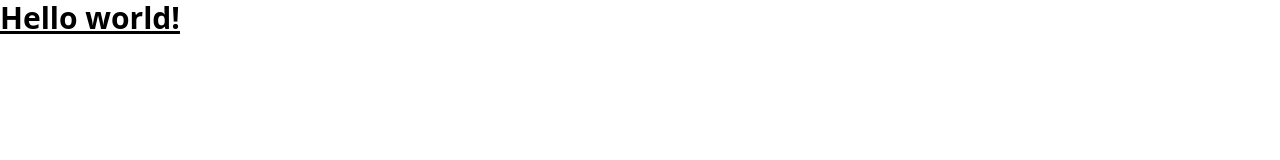
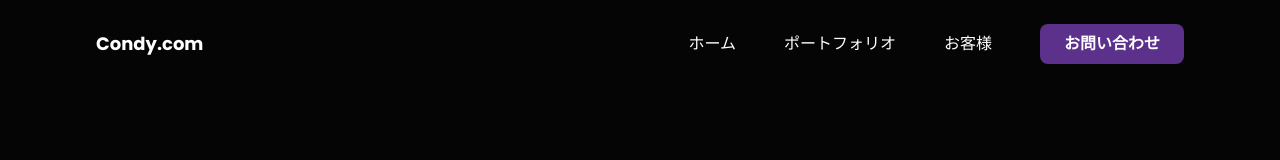
Before and after one commit to yu03-dev/condy-portfolio, a website: page src/index.html in a window 1280 px wide. Drawn offline with nearby package versions, Linux system fonts and the light colour scheme; files that its build step writes are made by us from their sources.

Commit message:
✨ レスポンシブなヘッダーを追加

```diff
--- a/src/index.html
+++ b/src/index.html
@@ -3,9 +3,57 @@
   <head>
     <meta charset="UTF-8" />
     <meta name="viewport" content="width=device-width, initial-scale=1.0" />
+    <title>Condy's Portfolio</title>
     <link href="/dist/output.css" rel="stylesheet" />
+    <link rel="preconnect" href="https://fonts.googleapis.com" />
+    <link rel="preconnect" href="https://fonts.gstatic.com" crossorigin />
+    <link
+      href="https://fonts.googleapis.com/css2?family=Poppins:wght@300;500;700&display=swap"
+      rel="stylesheet"
+    />
+    <link
+      rel="stylesheet"
+      href="https://cdnjs.cloudflare.com/ajax/libs/font-awesome/6.4.2/css/all.min.css"
+      integrity="sha512-z3gLpd7yknf1YoNbCzqRKc4qyor8gaKU1qmn+CShxbuBusANI9QpRohGBreCFkKxLhei6S9CQXFEbbKuqLg0DA=="
+      crossorigin="anonymous"
+      referrerpolicy="no-referrer"
+    />
   </head>
-  <body>
-    <h1 class="text-3xl font-bold underline">Hello world!</h1>
+  <body class="font-poppins bg-body text-white">
+    <!-- ナビゲーションバー -->
+    <header class="py-6">
+      <div
+        class="container mx-auto flex justify-between items-center px-8 md:px-14 lg:px-24 w-full"
+      >
+        <div class="text-lg font-bold">Condy.com</div>
+        <div class="space-x-12 hidden md:flex items-center">
+          <a
+            href="#home"
+            class="hover:text-selected-text transition duration-300"
+            >ホーム</a
+          >
+          <a
+            href="#portfolio"
+            class="hover:text-selected-text transition duration-300"
+            >ポートフォリオ</a
+          >
+          <a
+            href="#client"
+            class="hover:text-selected-text transition duration-300"
+            >お客様</a
+          >
+          <a href="#contact"
+            ><button
+              class="px-6 py-2 bg-theme font-bold rounded-lg hover:bg-purple-600 transition-all duration-300"
+            >
+              お問い合わせ
+            </button></a
+          >
+        </div>
+        <div class="md:hidden">
+          <i class="fa-solid fa-bars"></i>
+        </div>
+      </div>
+    </header>
   </body>
 </html>
--- a/tailwind.config.js
+++ b/tailwind.config.js
@@ -2,7 +2,16 @@
 module.exports = {
   content: ["./src/**/*.{html,js}"],
   theme: {
-    extend: {},
+    extend: {
+      colors: {
+        body: "#050505",
+        "selected-text": "#A3A3FF",
+        theme: "#5c318c",
+      },
+    },
+    fontFamily: {
+      poppins: ["Poppins", "sans-serif"],
+    },
   },
   plugins: [],
 };
```
